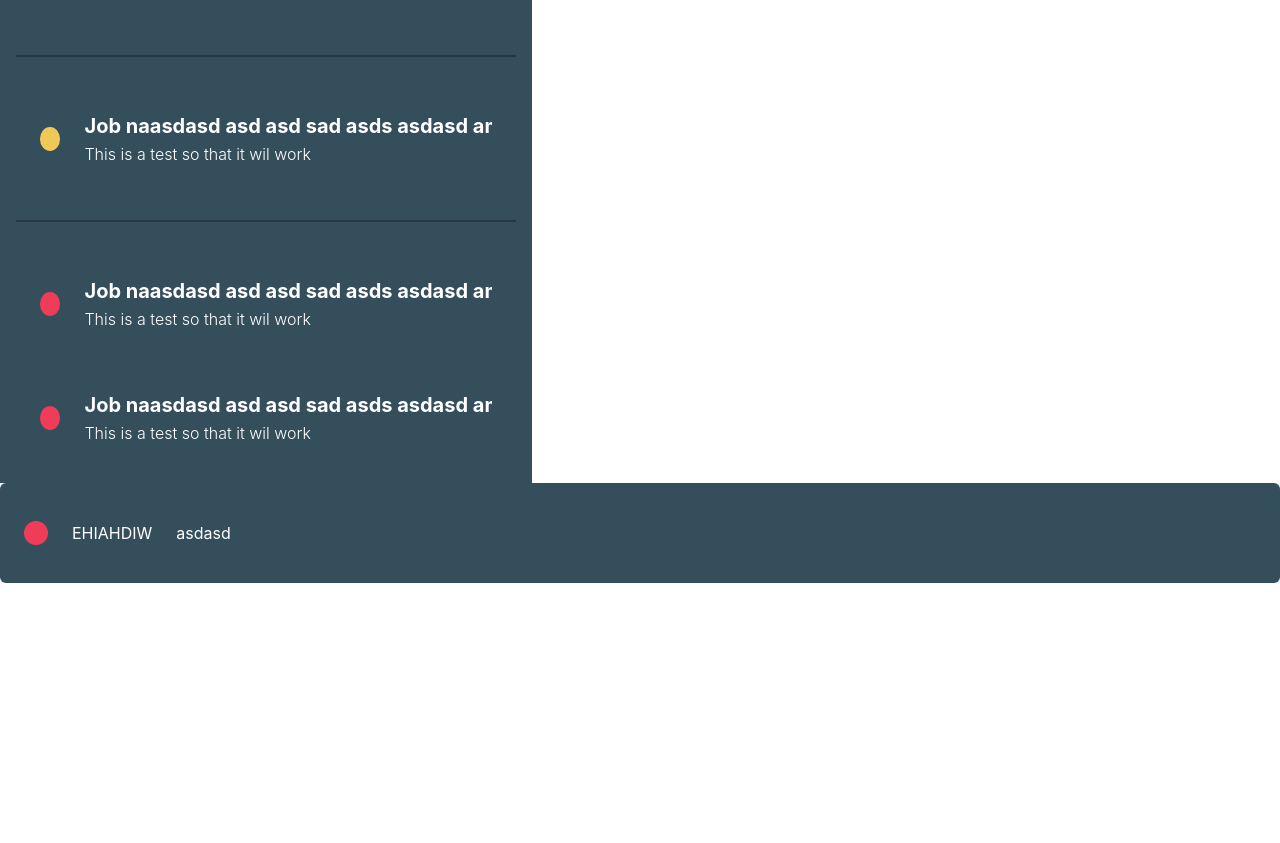
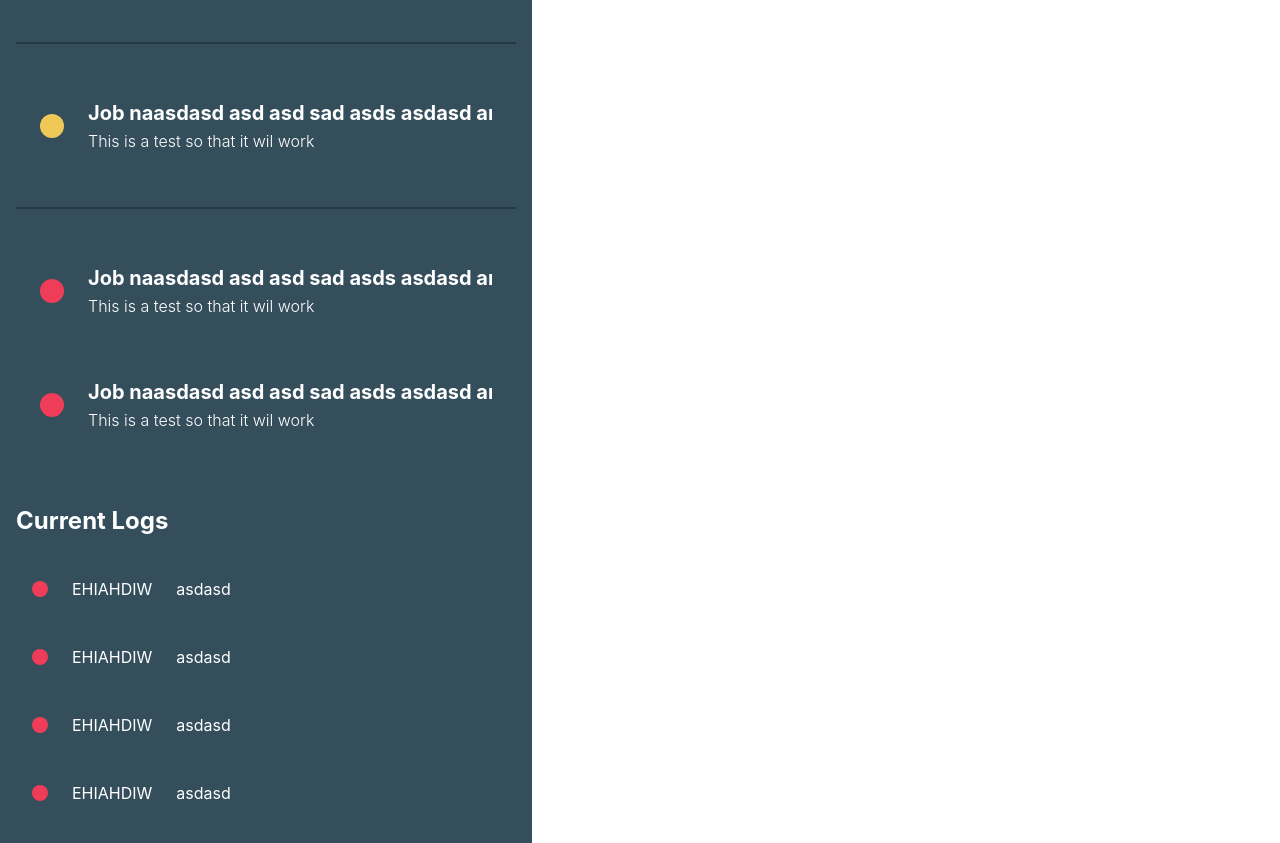
Before and after one commit to MSE-Web-Team/cron-job-tracker, a React (Create React App) app: page / in a window 1280 px wide. Shown: the part 355-1198 px from the top of the page. Before the commit the page ends 938 px from the top, so only its background shows below. Built offline with nearby package versions, Linux system fonts and the light colour scheme.

Commit message:
Adding a logger container

```diff
--- a/src/App.js
+++ b/src/App.js
@@ -4,13 +4,14 @@ import Job from './components/Jobs/Job';
 import RunningJob from './components/Jobs/RunningJob';
 import JobContainer from './components/Jobs/JobContainer';
 import LogMessage from './components/Logs/LogMessage';
+import LogContainer from './components/Logs/LogContainer';
 
 function App() {
 
   return (
     <div className="App">
       <JobContainer>
-        <h1>Current Jobs</h1>
+        <h2>Current Jobs</h2>
         <RunningJob job_name={"Job #1"} start_time={new Date()}></RunningJob>
         <RunningJob job_name={"MAS student update"} start_time={new Date()}></RunningJob>
         <hr></hr>
@@ -19,8 +20,14 @@ function App() {
         <Job status={"error"} job_name={"Job naasdasd asd asd sad asds asdasd ame here"} description={"This is a test so that it wil work"}></Job>
         <Job status={"error"} job_name={"Job naasdasd asd asd sad asds asdasd ame here"} description={"This is a test so that it wil work"}></Job>
       </JobContainer>
+      <LogContainer>
+        <h2>Current Logs</h2>
+        <LogMessage status="error" name="EHIAHDIW" description={"asdasd"}></LogMessage>
+        <LogMessage status="error" name="EHIAHDIW" description={"asdasd"}></LogMessage>
+        <LogMessage status="error" name="EHIAHDIW" description={"asdasd"}></LogMessage>
+        <LogMessage status="error" name="EHIAHDIW" description={"asdasd"}></LogMessage>
+      </LogContainer>
 
-      <LogMessage status="error" name="EHIAHDIW" description={"asdasd"}></LogMessage>
     </div>
   );
 }
--- a/src/components/Logs/LogContainer.js
+++ b/src/components/Logs/LogContainer.js
@@ -1,21 +1,10 @@
 import React, { useState } from 'react';
+import styles from '../commonStyles.module.css';
 
-const LogContainer = () => {
-  // State example
-  const [count, setCount] = useState(0);
-
-  // Event handler
-  const handleIncrement = () => {
-    setCount(count + 1);
-  };
-
-  return (
-    <div>
-      <h1>Hello, World!</h1>
-      <p>Count: {count}</p>
-      <button onClick={handleIncrement}>Increment</button>
+const LogContainer = ({ children }) => (
+    <div className={styles.logFlex}>
+        {children}
     </div>
-  );
-};
+);
 
 export default LogContainer;
--- a/src/components/commonStyles.module.css
+++ b/src/components/commonStyles.module.css
@@ -22,6 +22,16 @@ hr {
 .jobFlex {
     display: flex;
     gap: 1em;
+    flex-direction: column;
+    padding: 16px;
+    max-width: 500px;
+    background-color: var(--background-color);
+    color: white;
+    text-align: start;
+}
+
+.logFlex {
+    display: flex;
     flex-direction: column;
     padding: 16px;
     max-width: 500px;
@@ -96,7 +106,7 @@ hr {
     background-color: var(--background-color);
     border-radius: var(--container-radius);
     color: white;
-    padding: 1.5em;
+    padding: 0.5em 1em;
     display: flex;
     flex-direction: row;
     align-items: center;
@@ -130,17 +140,23 @@ hr {
     color: white;
 }
 
-.smallStatus{
-    width:16px;
-    height:16px;
-}
 
 .status {
     border-radius: 50%;
     background-color: var(--dark-background-color);
     width: 24px;
+    min-width:24px;
+    min-height:24px;
     height: 24px;
 }
+
+.smallStatus{
+    width:16px;
+    height:16px;
+    min-width:16px;
+    min-height:16px;
+}
+
 
 .status.error {
     background-color: var(--error-color);
```
